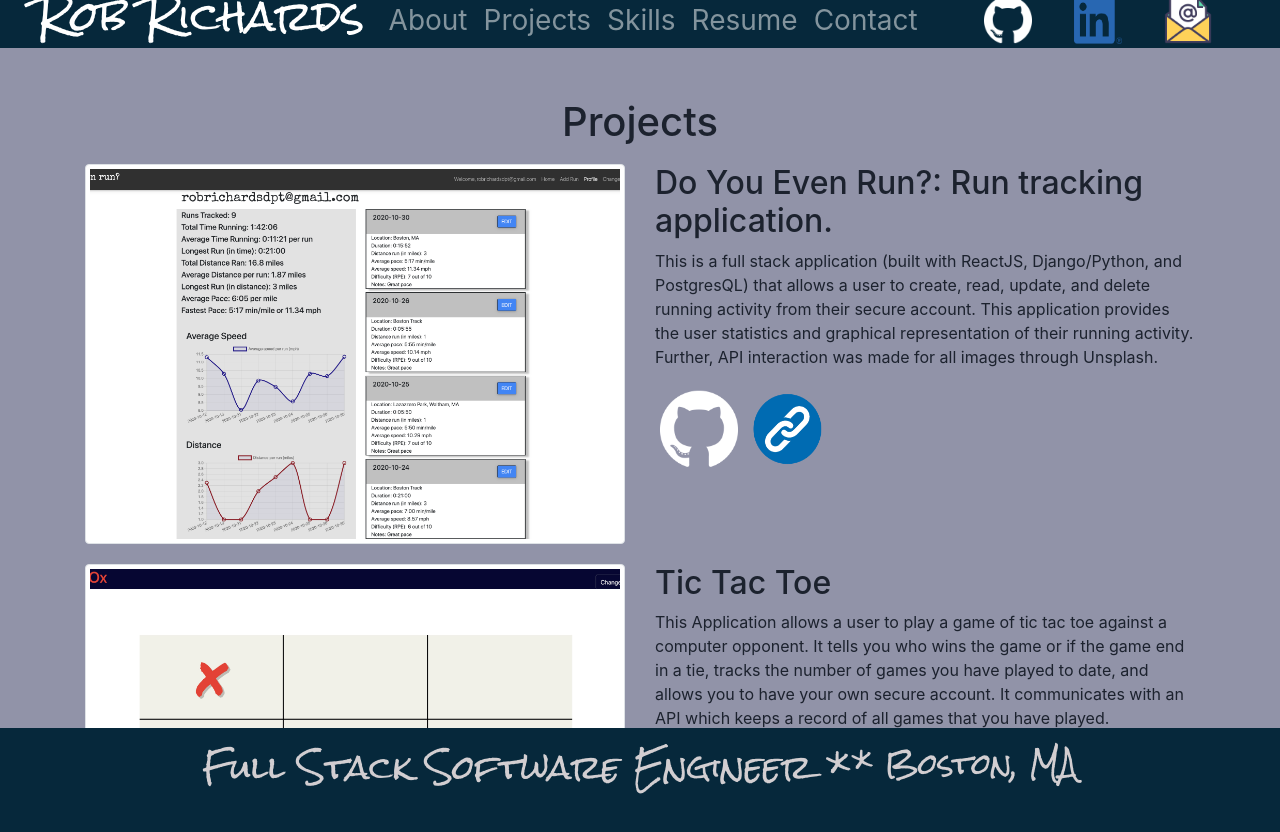
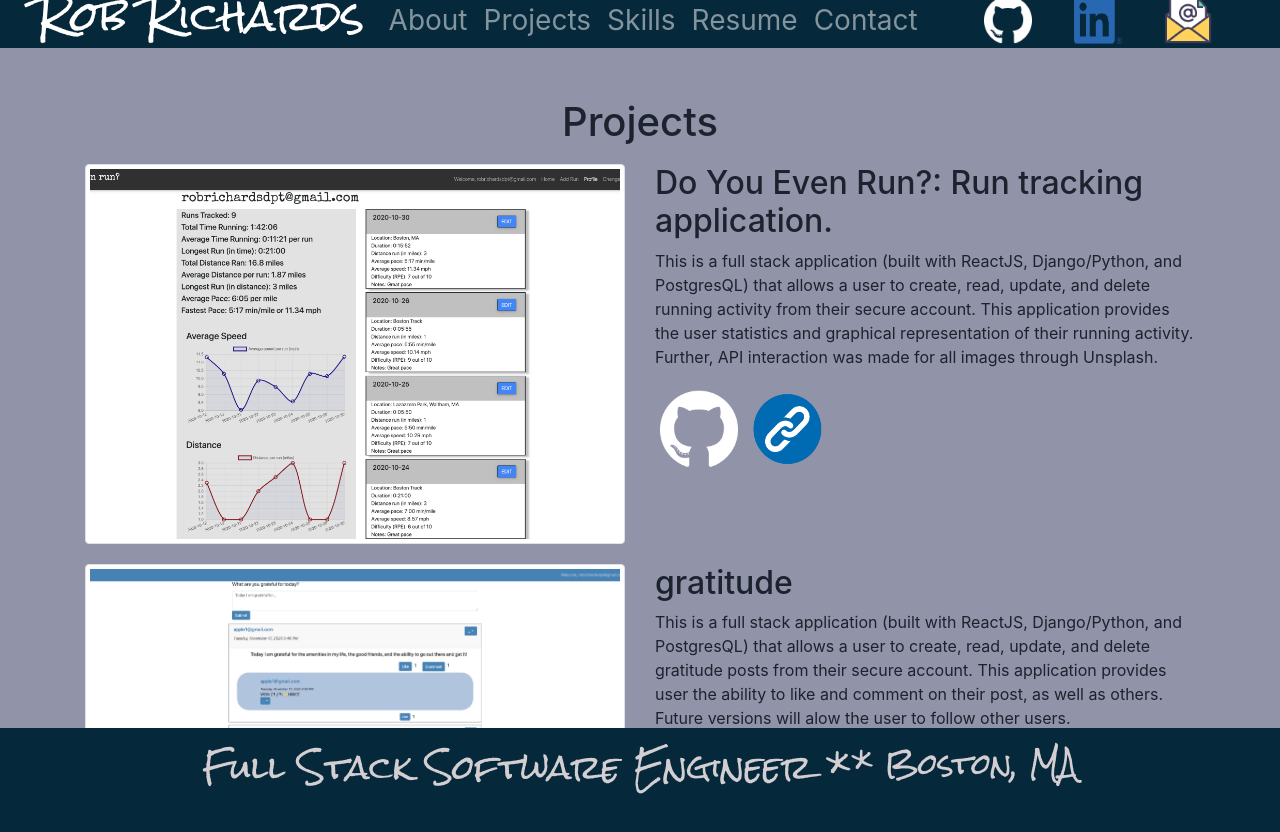
Before and after one commit to robrichardsdpt/portfolio, a React (Create React App) app: page /#/projects in a window 1280 px wide. Shown: the top 832 px of the page. Built offline with nearby package versions, Linux system fonts and the light colour scheme.

Commit message:
added gratitude application to portfolio.

```diff
--- a/src/Projects.js
+++ b/src/Projects.js
@@ -9,6 +9,7 @@ import Col from 'react-bootstrap/Col'
 import Row from 'react-bootstrap/Row'
 import gitHub from './GitHubLight.png'
 import link from './link.png'
+import gratitude from './gratitude.png'
 
 const Projects = () => (
   <div className="projects">
@@ -26,6 +27,18 @@ const Projects = () => (
     <img src={gitHub} alt='github' className='projectIcon'/>
     </a>
     <a href="https://robrichardsdpt.github.io/running-app" target="_blank">
+    <img src={link} alt='website link' className='projectIcon'/>
+    </a>
+    </Col>
+    </Row>
+    <Row>
+    <Col size="3" className="projectCell"><Image src={gratitude} alt="gratitude application" className="projectImage" thumbnail/></Col>
+    <Col><h2>gratitude</h2>
+    <p>This is a full stack application (built with ReactJS, Django/Python, and PostgresQL) that allows a user to create, read, update, and delete gratitude posts from their secure account. This application provides user the ability to like and comment on their post, as well as others.  Future versions will alow the user to follow other users.</p>
+    <a href="https://github.com/robrichardsdpt/gratitude-app" target="_blank">
+    <img src={gitHub} alt='github' className='projectIcon'/>
+    </a>
+    <a href="https://robrichardsdpt.github.io/gratitude-app" target="_blank">
     <img src={link} alt='website link' className='projectIcon'/>
     </a>
     </Col>
```
Also changed, not shown: src/gratitude.png (added).
